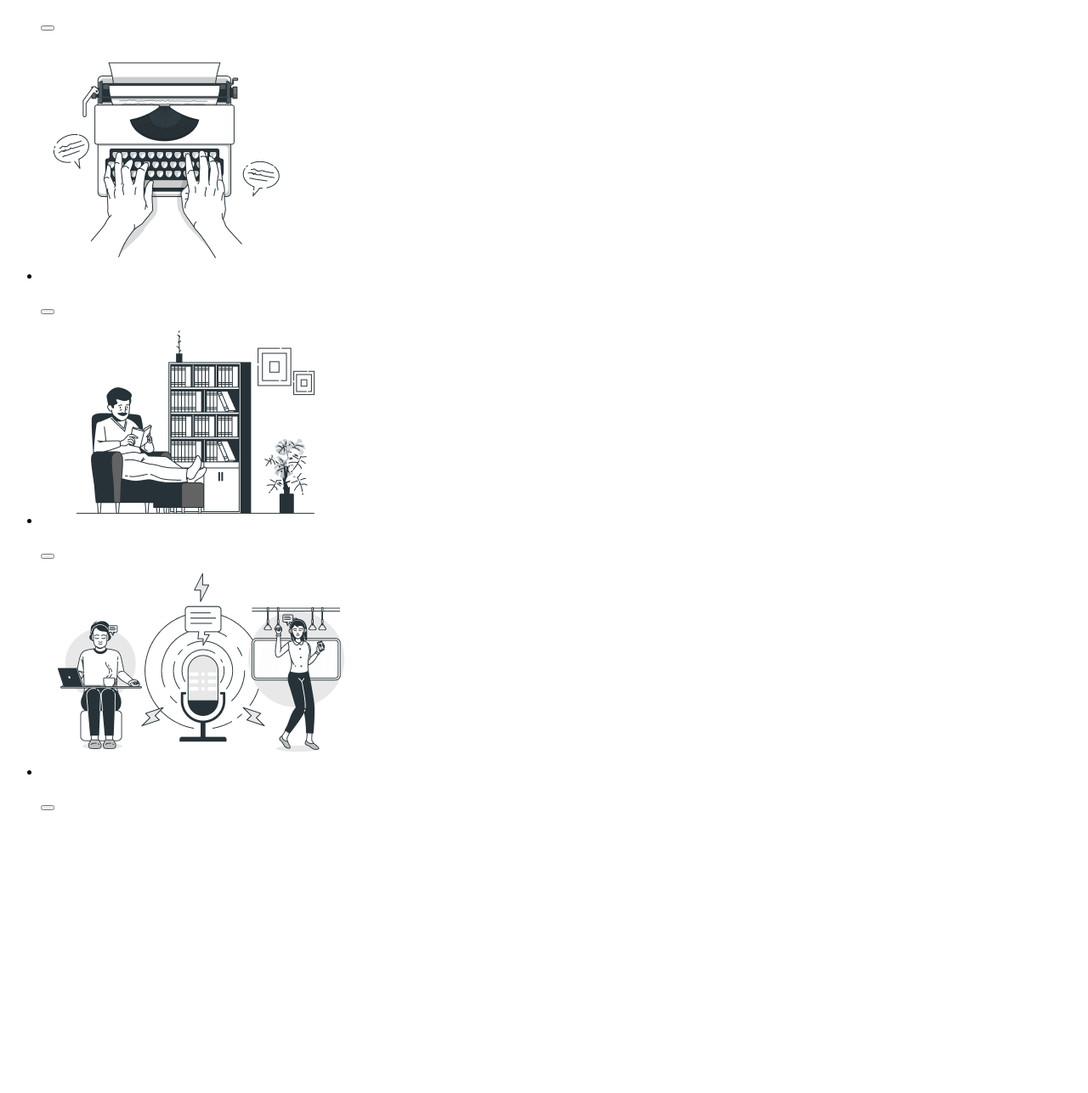
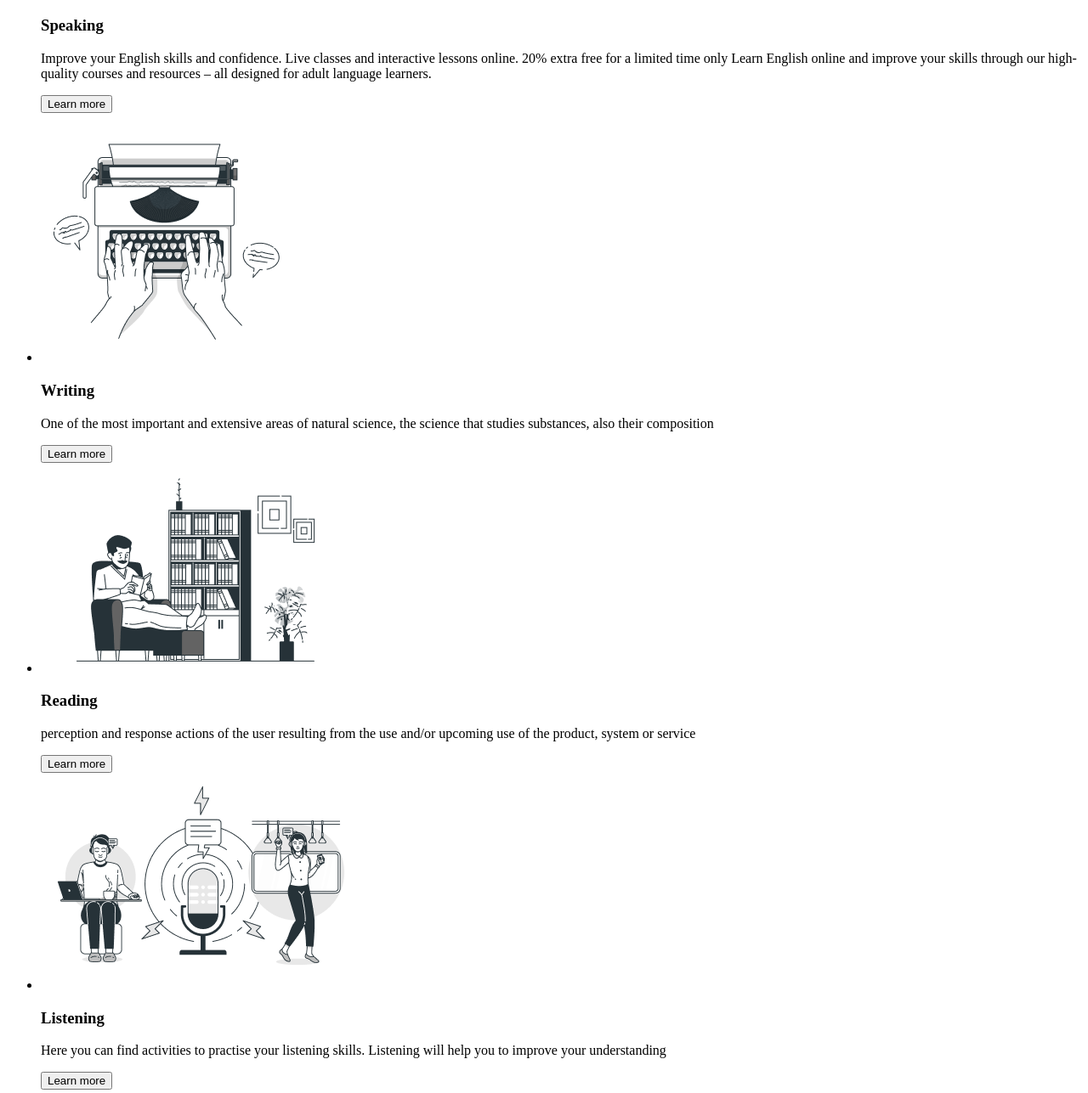
Before and after one commit to dykyys/goit-hw-01, a plain HTML site: page index.html in a window 1280 px wide. Shown: the part 1397-2684 px from the top of the page at 85% size. Before the commit the page ends 2368 px from the top, so only its background shows below. Drawn offline with Linux system fonts and the light colour scheme.

Commit message:
готово

```diff
--- a/index.html
+++ b/index.html
@@ -39,27 +39,41 @@
         <ul>
           <li>
             <img src="./images/skills-1.png" alt="Speaking, two men speaking" />
-            <h3></h3>
-            <p></p>
-            <button></button>
+            <h3>Speaking</h3>
+            <p>
+              Improve your English skills and confidence. Live classes and interactive lessons
+              online. 20% extra free for a limited time only Learn English online and improve your
+              skills through our high-quality courses and resources – all designed for adult
+              language learners.
+            </p>
+            <button type="button">Learn more</button>
           </li>
           <li>
-            <img src="/images/skills-2.png" alt="Writing" />
-            <h3></h3>
-            <p></p>
-            <button></button>
+            <img src="./images/skills-2.png" alt="Writing" />
+            <h3>Writing</h3>
+            <p>
+              One of the most important and extensive areas of natural science, the science that
+              studies substances, also their composition
+            </p>
+            <button type="button">Learn more</button>
           </li>
           <li>
             <img src="./images/skills-3.png" alt="Reading" />
-            <h3></h3>
-            <p></p>
-            <button></button>
+            <h3>Reading</h3>
+            <p>
+              perception and response actions of the user resulting from the use and/or upcoming use
+              of the product, system or service
+            </p>
+            <button type="button">Learn more</button>
           </li>
           <li>
             <img src="./images/skills-4.png" alt="Listening" />
-            <h3></h3>
-            <p></p>
-            <button></button>
+            <h3>Listening</h3>
+            <p>
+              Here you can find activities to practise your listening skills. Listening will help
+              you to improve your understanding
+            </p>
+            <button type="button">Learn more</button>
           </li>
         </ul>
       </section>
```
Also changed, not shown: images/img-2.jpg (added), images/img.jpg (added).
